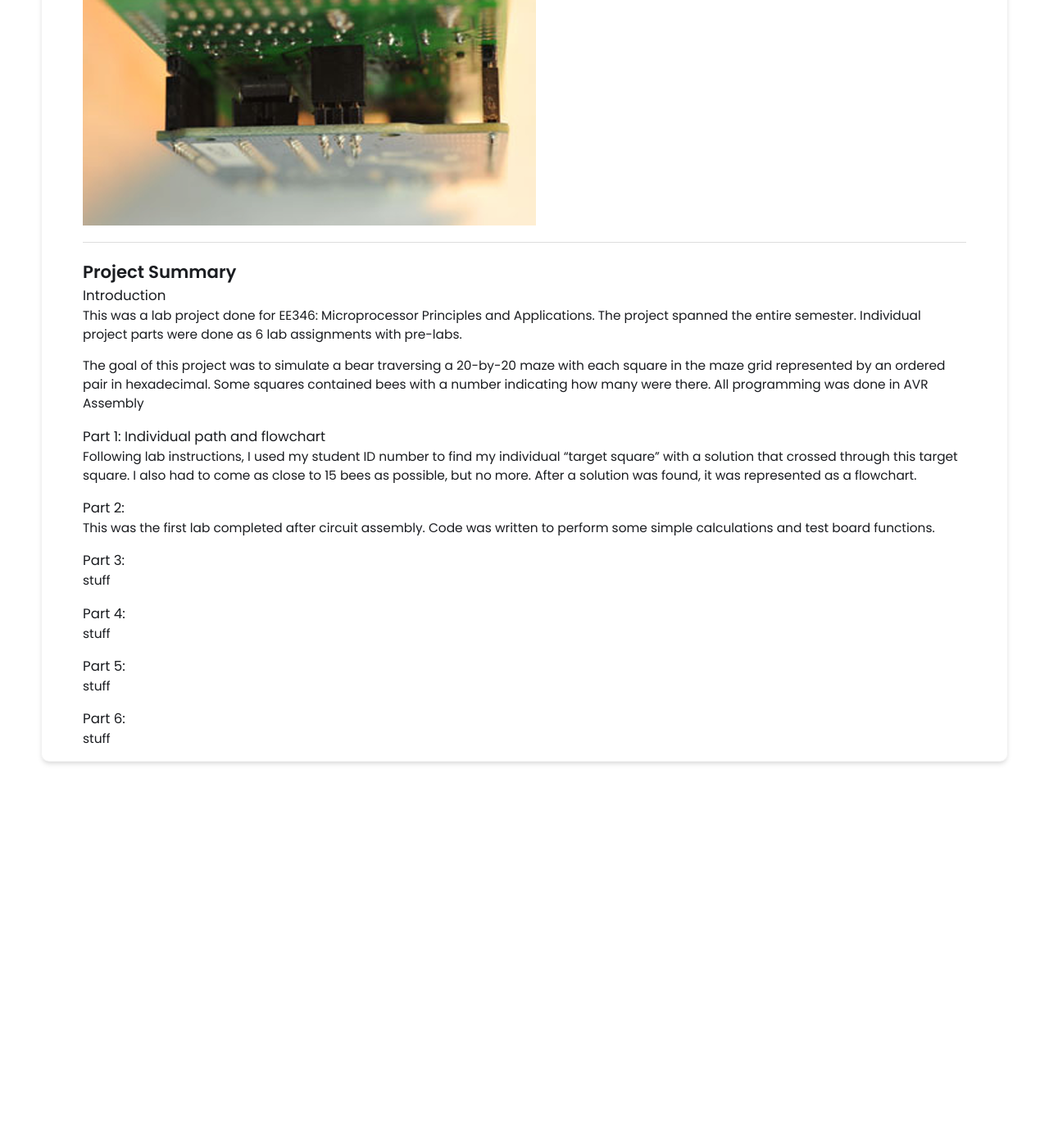
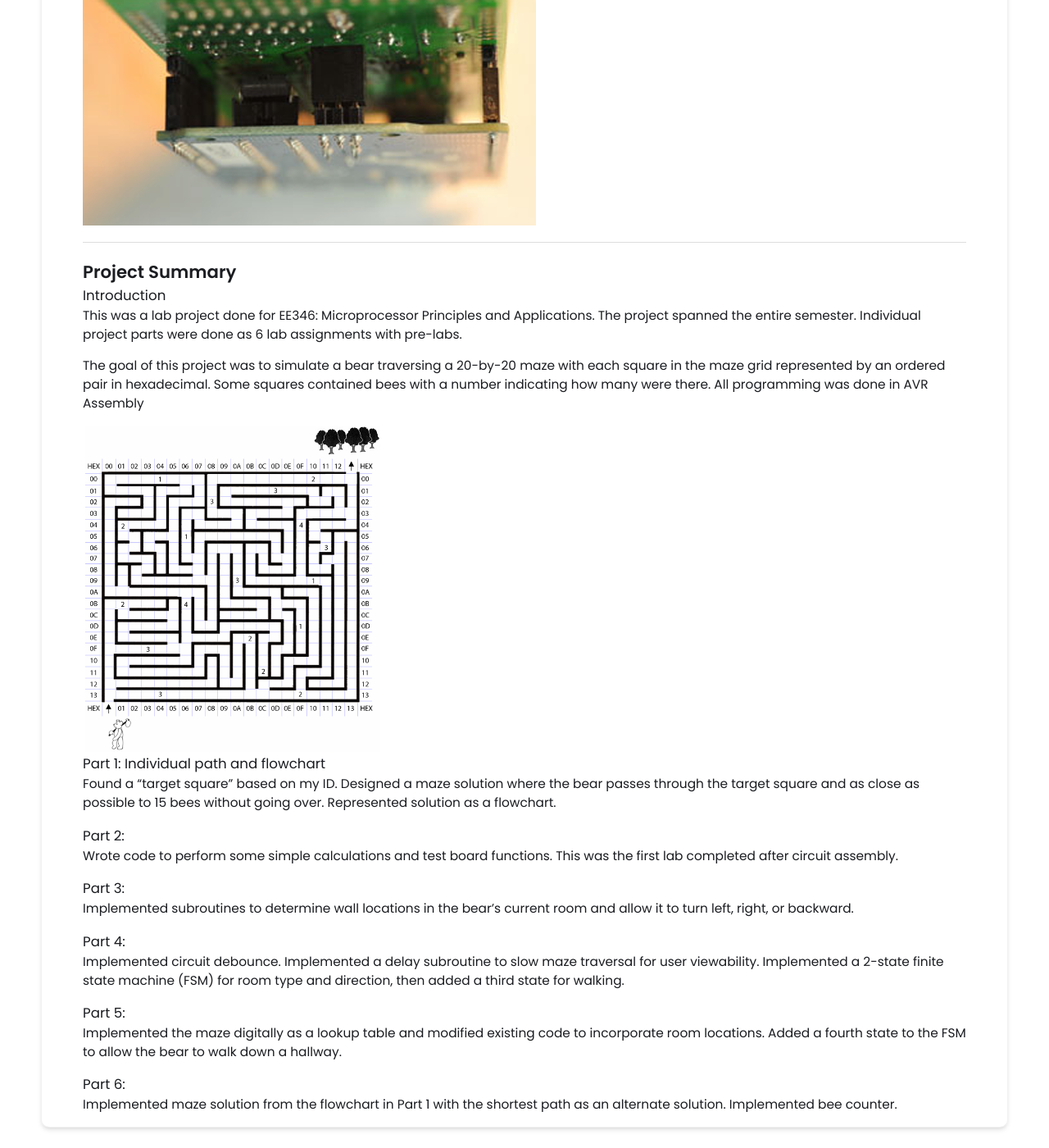
Before and after one commit to MattPieti/MattPieti.github.io, a Jekyll site: the page built from _projects/2maze/index.md, in a window 1280 px wide and 1400 px high, scrolled down 1363 px. Shown: the whole window at 82% size. Built offline with Jekyll 4.4.1, drawn with Linux system fonts in a browser that asks for light colours; before the commit the page ends 2317 px from its top, so only the background shows below that.

Commit message:
Update index.md

```diff
--- a/_projects/2maze/index.md
+++ b/_projects/2maze/index.md
@@ -36,37 +36,40 @@ This was a lab project done for EE346: Microprocessor Principles and Application
 The goal of this project was to simulate a bear traversing a 20-by-20 maze with each square in the maze grid represented by an ordered pair in hexadecimal. Some squares contained bees with a number indicating how many were there. All programming was done in AVR Assembly
 
 
+{% include image-gallery.html images="MazeFull.PNG" height="400" %}
+
+
 ### Part 1: Individual path and flowchart
 
 
-Following lab instructions, I used my student ID number to find my individual "target square" with a solution that crossed through this target square. I also had to come as close to 15 bees as possible, but no more. After a solution was found, it was represented as a flowchart.
+Found a "target square" based on my ID. Designed a maze solution where the bear passes through the target square and as close as possible to 15 bees without going over. Represented solution as a flowchart.
 
 
 ### Part 2:
 
 
-This was the first lab completed after circuit assembly. Code was written to perform some simple calculations and test board functions.
+Wrote code to perform some simple calculations and test board functions. This was the first lab completed after circuit assembly.
 
 
 ### Part 3:
 
 
-stuff
+Implemented subroutines to determine wall locations in the bear's current room and allow it to turn left, right, or backward.
 
 
 ### Part 4:
 
 
-stuff
+Implemented circuit debounce. Implemented a delay subroutine to slow maze traversal for user viewability. Implemented a 2-state finite state machine (FSM) for room type and direction, then added a third state for walking.
 
 
 ### Part 5:
 
 
-stuff
+Implemented the maze digitally as a lookup table and modified existing code to incorporate room locations. Added a fourth state to the FSM to allow the bear to walk down a hallway.
 
 
 ### Part 6:
 
 
-stuff
+Implemented maze solution from the flowchart in Part 1 with the shortest path as an alternate solution. Implemented bee counter.
```
